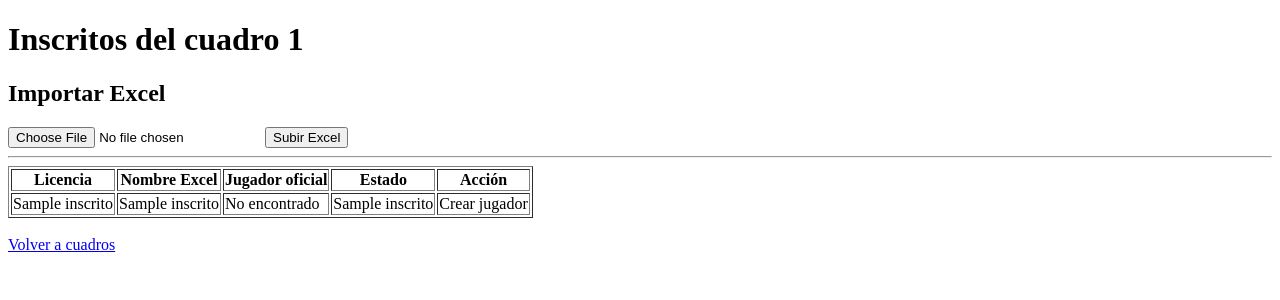
After one commit to jordi4949/app_tennis, a FastAPI app: template app/templates/inscritos.html in a window 1280 px wide. The commit adds this page. Shown: the top 300 px of the page. Run offline with FastAPI, Linux system fonts and the light colour scheme; the template is opened without the code that fills it: most values are stand-ins (such as "Sample title", 1, 10 or a date in 2020).

Commit message:
Añadido campo ruta_excel a cuadros y preparación importación inscritos

```diff
--- a/app/main.py
+++ b/app/main.py
@@ -10,6 +10,8 @@ import re
 import os
 from dotenv import load_dotenv
 load_dotenv()
+from fastapi import UploadFile, File
+from openpyxl import load_workbook
 
 
 from app.database import get_connection
@@ -728,6 +730,86 @@ def ver_cuadros(
         }
     )
 
+@app.get("/admin/cuadros/{cuadro_id}/inscritos", response_class=HTMLResponse)
+def ver_inscritos(cuadro_id: int, request: Request):
+    conn = get_connection()
+    cur = conn.cursor()
+
+    cur.execute("""
+        SELECT
+            ci.id,
+            ci.numero_licencia,
+            ci.nombre_excel,
+            j.id,
+            j.nombre,
+            j.apellido1,
+            j.apellido2,
+            ci.estado
+        FROM cuadro_inscritos ci
+        LEFT JOIN jugadores j ON ci.jugador_id = j.id
+        WHERE ci.cuadro_id = %s
+        ORDER BY ci.id
+    """, (cuadro_id,))
+
+    inscritos = cur.fetchall()
+
+    cur.close()
+    conn.close()
+
+    return templates.TemplateResponse(
+        request=request,
+        name="inscritos.html",
+        context={
+            "request": request,
+            "inscritos": inscritos,
+            "cuadro_id": cuadro_id
+        }
+    )
+@app.post("/admin/cuadros/{cuadro_id}/importar_excel")
+def importar_excel(cuadro_id: int, file: UploadFile = File(...)):
+    conn = get_connection()
+    cur = conn.cursor()
+
+    wb = load_workbook(file.file)
+    ws = wb.active
+
+    for fila in ws.iter_rows(min_row=2):
+        licencia = fila[1].value
+        nombre_excel = fila[2].value
+
+        if not licencia:
+            continue
+
+        licencia = str(licencia).strip()
+
+        # Buscar jugador por licencia
+        cur.execute("""
+            SELECT id FROM jugadores
+            WHERE numero_licencia = %s
+        """, (licencia,))
+
+        jugador = cur.fetchone()
+
+        if jugador:
+            jugador_id = jugador[0]
+            estado = "encontrado"
+        else:
+            jugador_id = None
+            estado = "no_encontrado"
+
+        # Guardar en cuadro_inscritos
+        cur.execute("""
+            INSERT INTO cuadro_inscritos
+            (cuadro_id, jugador_id, numero_licencia, nombre_excel, estado)
+            VALUES (%s, %s, %s, %s, %s)
+        """, (cuadro_id, jugador_id, licencia, nombre_excel, estado))
+
+    conn.commit()
+    cur.close()
+    conn.close()
+
+    return {"mensaje": "Importación completada"}
+
 @app.post("/admin/cuadros")
 def guardar_cuadro(
     torneo_id: int = Form(...),
@@ -735,15 +817,16 @@ def guardar_cuadro(
     tamano: int = Form(...),
     numero_jugadores: int = Form(...),
     observaciones: str = Form(""),
+    ruta_excel: str = Form(""),
     admin: str = Depends(comprobar_admin)
 ):
     conn = get_connection()
     cur = conn.cursor()
 
     cur.execute("""
-        INSERT INTO cuadros (torneo_id, nombre, tamano, numero_jugadores, observaciones)
-        VALUES (%s, %s, %s, %s, %s)
-    """, (torneo_id, nombre, tamano, numero_jugadores, observaciones))
+    INSERT INTO cuadros (torneo_id, nombre, tamano, numero_jugadores, observaciones, ruta_excel)
+    VALUES (%s, %s, %s, %s, %s, %s)
+""", (torneo_id, nombre, tamano, numero_jugadores, observaciones, ruta_excel))
 
     conn.commit()
     cur.close()
@@ -768,10 +851,11 @@ def editar_cuadro_form(
     torneos = cur.fetchall()
 
     cur.execute("""
-        SELECT id, torneo_id, nombre, tamano, numero_jugadores, COALESCE(observaciones, '')
+        SELECT id, torneo_id, nombre, tamano, numero_jugadores, COALESCE(observaciones, ''), COALESCE(ruta_excel, '')
         FROM cuadros
         WHERE id = %s
     """, (cuadro_id,))
+
     cuadro = cur.fetchone()
 
     cur.close()
@@ -798,6 +882,7 @@ def actualizar_cuadro(
     tamano: int = Form(...),
     numero_jugadores: int = Form(...),
     observaciones: str = Form(""),
+    ruta_excel: str = Form(""),
     admin: str = Depends(comprobar_admin)
 ):
     conn = get_connection()
@@ -810,6 +895,7 @@ def actualizar_cuadro(
             tamano = %s,
             numero_jugadores = %s,
             observaciones = %s
+            ruta_excel = %s
         WHERE id = %s
     """, (torneo_id, nombre, tamano, numero_jugadores, observaciones, cuadro_id))
 
--- /dev/null
+++ b/app/templates/inscritos.html
@@ -0,0 +1,59 @@
+<!DOCTYPE html>
+<html lang="es">
+<head>
+    <meta charset="UTF-8">
+    <title>Inscritos</title>
+</head>
+<body>
+
+<h1>Inscritos del cuadro {{ cuadro_id }}</h1>
+
+<h2>Importar Excel</h2>
+
+<form action="/admin/cuadros/{{ cuadro_id }}/importar_excel" method="post" enctype="multipart/form-data">
+    <input type="file" name="file" required>
+    <button type="submit">Subir Excel</button>
+</form>
+
+<hr>
+
+<table border="1">
+    <tr>
+        <th>Licencia</th>
+        <th>Nombre Excel</th>
+        <th>Jugador oficial</th>
+        <th>Estado</th>
+        <th>Acción</th>
+    </tr>
+
+    {% for i in inscritos %}
+    <tr>
+        <td>{{ i[1] }}</td>
+        <td>{{ i[2] }}</td>
+
+        <td>
+            {% if i[3] %}
+                {{ i[4] }} {{ i[5] }} {{ i[6] }}
+            {% else %}
+                No encontrado
+            {% endif %}
+        </td>
+
+        <td>{{ i[7] }}</td>
+
+        <td>
+            {% if i[3] %}
+                <a href="/admin/jugadores/editar/{{ i[3] }}">Editar jugador</a>
+            {% else %}
+                Crear jugador
+            {% endif %}
+        </td>
+    </tr>
+    {% endfor %}
+</table>
+
+<br>
+<a href="/admin/cuadros">Volver a cuadros</a>
+
+</body>
+</html>
```
Also changed, not shown: app/templates/cuadros.html (+5 -2 lines), app/templates/editar_cuadro.html (+7 -0 lines), leer_excel.py (added, +39 -0 lines), 7 other files.
